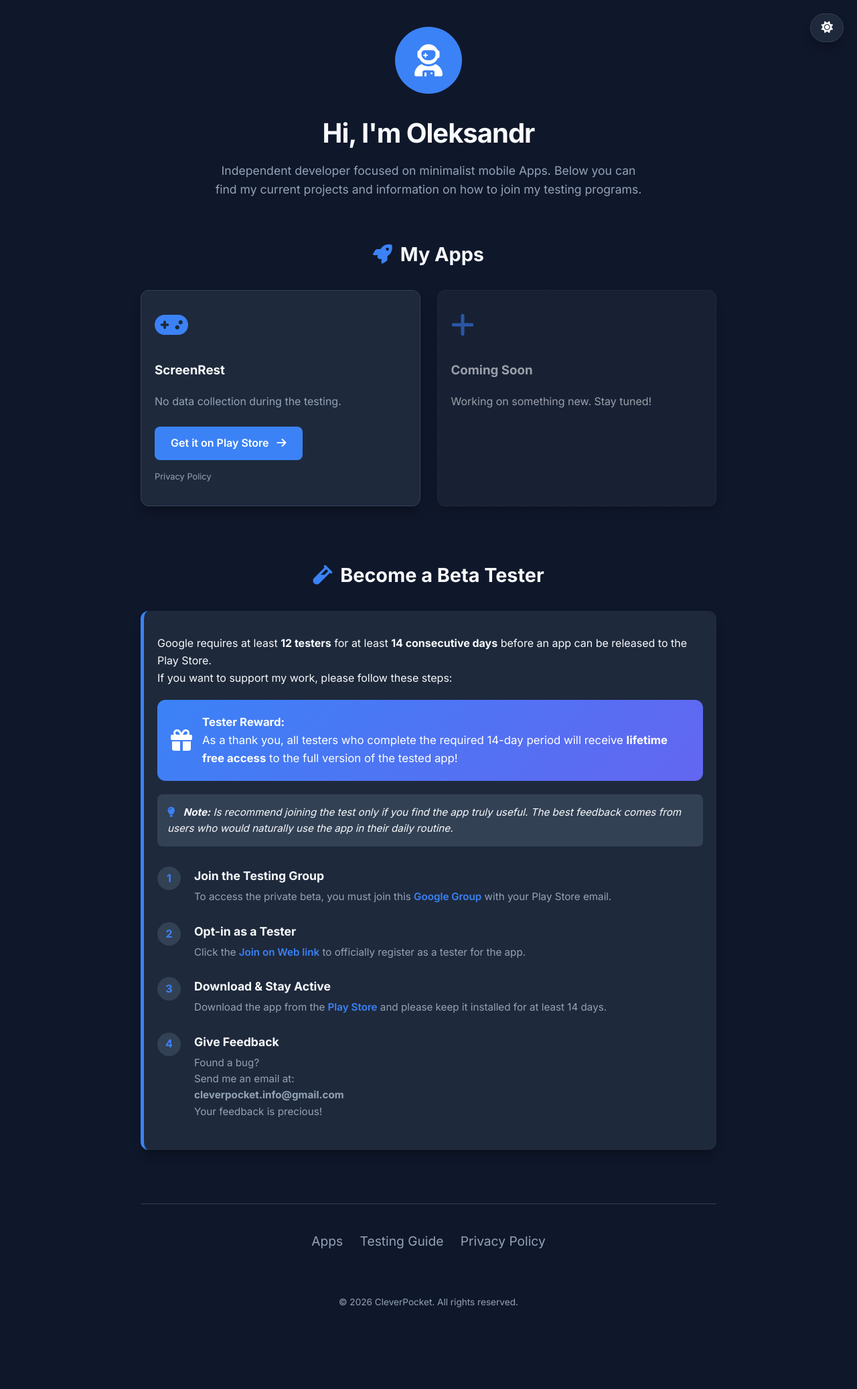
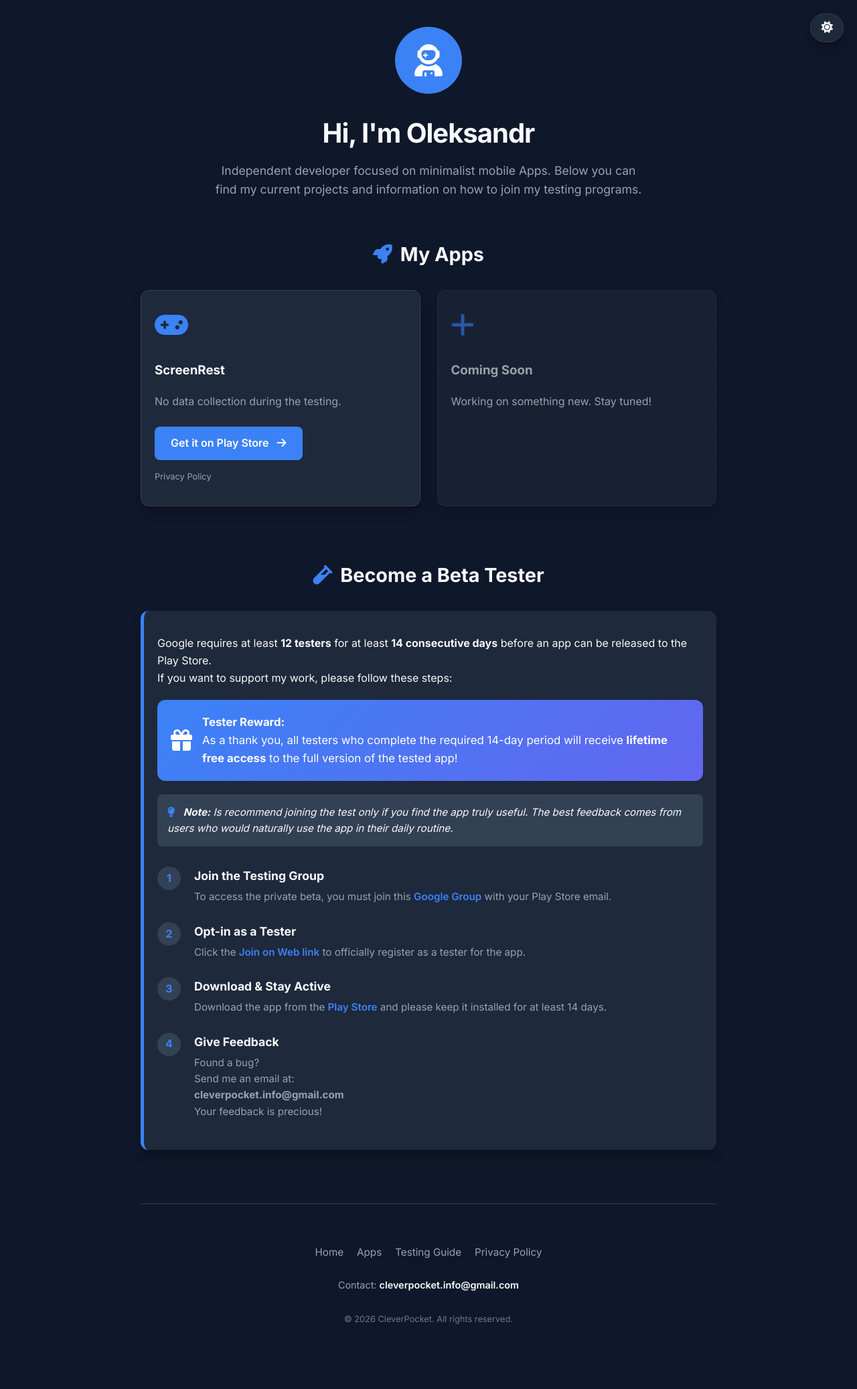
Before and after one commit to digitalcreat0r/sitoweb, a Jekyll site: the page built from index.html, in a window 1280 px wide. Shown: the whole page at 67% size. Built offline with Jekyll 4.4.1, drawn with Linux system fonts in a browser that asks for light colours; before the commit the page ends 2009 px from its top, so only the background shows below that.

Commit message:
aggiornamento

```diff
--- a/_includes/footer.html
+++ b/_includes/footer.html
@@ -1,8 +1,14 @@
 <footer>
     <div class="footer-links">
-        <a href="{{ site.baseurl }}/index.html#apps">Apps</a>
-        <a href="{{ site.baseurl }}/index.html#testing">Testing Guide</a>
+        <a href="{{ site.baseurl }}/">Home</a>
+        <a href="{{ site.baseurl }}/#apps">Apps</a>
+        <a href="{{ site.baseurl }}/#testing">Testing Guide</a>
         <a href="{{ site.baseurl }}/policies/privacy-policy-screenrest.html">Privacy Policy</a>
     </div>
-    <p>© 2026 CleverPocket. All rights reserved.</p>
+
+    <div class="footer-contact">
+        <p>Contact: <a href="mailto:{{ site.email }}">{{ site.email }}</a></p>
+    </div>
+
+    <p class="copyright">© {{ "now" | date: "%Y" }} {{ site.title }}. All rights reserved.</p>
 </footer>
--- a/assets/css/style.css
+++ b/assets/css/style.css
@@ -186,21 +186,49 @@
 .step-content a:hover { text-decoration: underline; }
 
 /* --- FOOTER --- */
+/* --- FOOTER REVISIONATO --- */
 footer {
     text-align: center;
-    padding-top: 40px;
+    padding: 60px 20px 40px; /* Più respiro sopra e sotto */
     border-top: 1px solid var(--border-color);
     color: var(--text-muted);
-    font-size: 1.2rem;
 }
 
-.footer-links { margin-bottom: 20px; }
-.footer-links a { color: var(--text-muted); text-decoration: none; margin: 0 10px; }
-.footer-links a:hover { color: var(--primary-color); }
+.footer-links {
+    margin-bottom: 25px;
+    display: flex;
+    justify-content: center;
+    flex-wrap: wrap;
+    gap: 20px;
+}
 
-footer p {
-    font-size: 0.85rem;
-    margin-top: 65px;
+.footer-links a {
+    color: var(--text-muted);
+    text-decoration: none;
+    font-size: 0.95rem;
+    font-weight: 500;
+    transition: color 0.2s;
+}
+
+.footer-links a:hover {
+    color: var(--primary-color);
+}
+
+.footer-contact {
+    margin-bottom: 30px;
+    font-size: 0.9rem;
+}
+
+.footer-contact a {
+    color: var(--text-main);
+    text-decoration: none;
+    font-weight: 600;
+}
+
+.copyright {
+    font-size: 0.8rem;
+    opacity: 0.7;
+    margin-top: 20px;
 }
 
 /* --- BOTTONE SWITCH TEMA (UI) --- */
```
